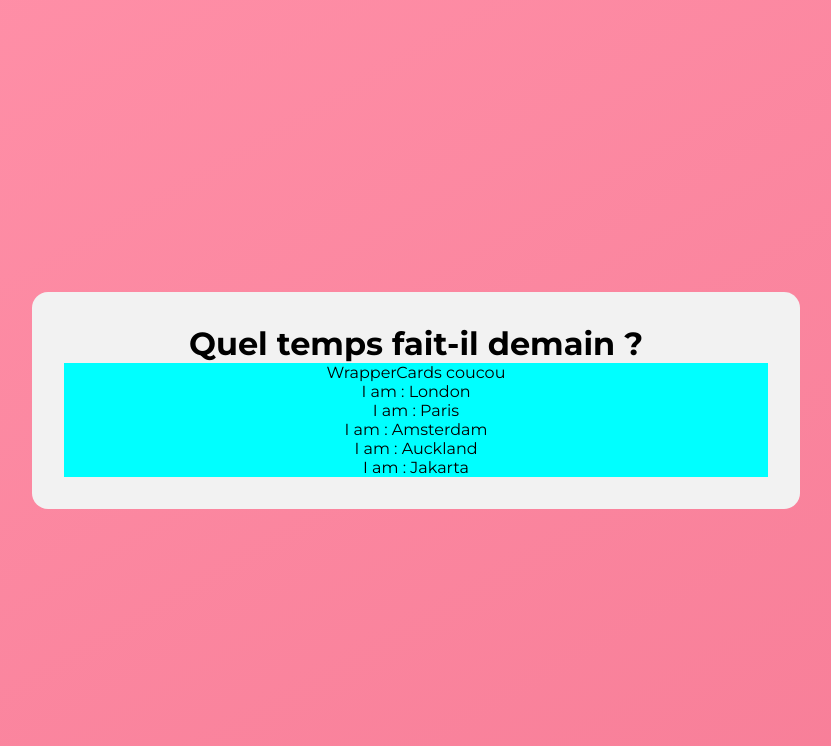
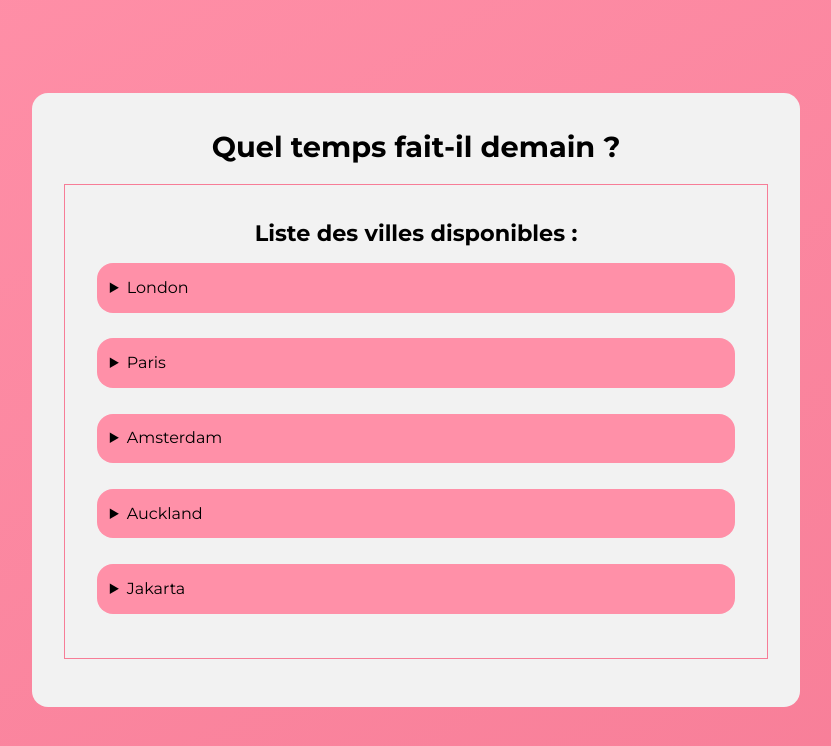
Before and after one commit to VncPsq/weather-app, a React (Vite) app: page / in a window 1280 px wide. Shown: the top 746 px of the page, without its empty margins (224-1055 px from the left). Built offline with nearby package versions, Linux system fonts and the light colour scheme; no server answers.

Commit message:
accordeon  WIP, need to add data for each city

```diff
--- a/src/components/CityCard/CityCard.jsx
+++ b/src/components/CityCard/CityCard.jsx
@@ -1,25 +1,30 @@
-import { useEffect } from "react";
+// import { useEffect } from "react";
 
 export default function CityCard({ name }) {
-  useEffect(() => {
-    fetch(
-      `https://api.openweathermap.org/data/2.5/weather?q=${name}&lang=fr&appid=${
-        import.meta.env.VITE_APP_ID
-      }`
-    )
-      .then((response) => {
-        if (!response.ok) {
-          throw new Error("Failed to fetch data");
-        }
-        return response.json();
-      })
-      .then((city) => {
-        console.info(city.name);
-      })
-      .catch((error) => {
-        console.error("Error fetching data", error);
-      });
-  }, [name]);
+  //   useEffect(() => {
+  //     fetch(
+  //       `https://api.openweathermap.org/data/2.5/weather?q=${name}&lang=fr&appid=${
+  //         import.meta.env.VITE_APP_ID
+  //       }`
+  //     )
+  //       .then((response) => {
+  //         if (!response.ok) {
+  //           throw new Error("Failed to fetch data");
+  //         }
+  //         return response.json();
+  //       })
+  //       .then((city) => {
+  //         console.info(city.name);
+  //       })
+  //       .catch((error) => {
+  //         console.error("Error fetching data", error);
+  //       });
+  //   }, [name]);
 
-  return <div> I am : {name}</div>;
+  return (
+    <details>
+      <summary>{name}</summary>
+      <p>Here is the content!</p>
+    </details>
+  );
 }
--- a/src/components/WrapperCards/WrapperCards.jsx
+++ b/src/components/WrapperCards/WrapperCards.jsx
@@ -2,13 +2,12 @@ import CityCard from "../CityCard/CityCard";
 import cities from "../../services/cityData";
 
 export default function WrapperCards() {
-
   return (
-    <div className="wrapperCards">
-      WrapperCards coucou
+    <section className="wrapperCards">
+      <h2>Liste des villes disponibles : </h2>
       {cities.map((city) => (
         <CityCard key={city.id} name={city.name} />
       ))}
-    </div>
+    </section>
   );
 }
--- a/src/components/WrapperCards/WrapperCards.scss
+++ b/src/components/WrapperCards/WrapperCards.scss
@@ -1,3 +1,5 @@
 .wrapperCards {
-    background-color: aqua;
+  padding: 2rem;
+  margin: 1rem 0;
+  border: 1px solid variables.$primary-bgcolor;
 }
--- a/src/styles/index.scss
+++ b/src/styles/index.scss
@@ -2,7 +2,6 @@
 @import "../components/WrapperCards/WrapperCards.scss";
 
 /* Global css */
-
 * {
   padding: 0;
   margin: 0;
@@ -33,3 +32,36 @@ body {
   text-align: center;
   background-color: variables.$default-color;
 }
+
+h1 {
+  font-size: 1.8rem;
+  line-height: 150%;
+}
+
+h2 {
+  font-size: 1.4rem;
+  line-height: 150%;
+}
+
+h3 {
+  font-size: 1.2rem;
+  line-height: 150%;
+}
+
+p, summary {
+  font-size: 1rem;
+  line-height: 150%;
+}
+
+summary {
+  margin: 0.8rem 0;
+  padding: 0.8rem;
+  text-align: left;
+  background-color: variables.$secondary-bgcolor;
+  border-radius: 1rem;
+}
+
+details {
+  text-align: left;
+
+}
```
